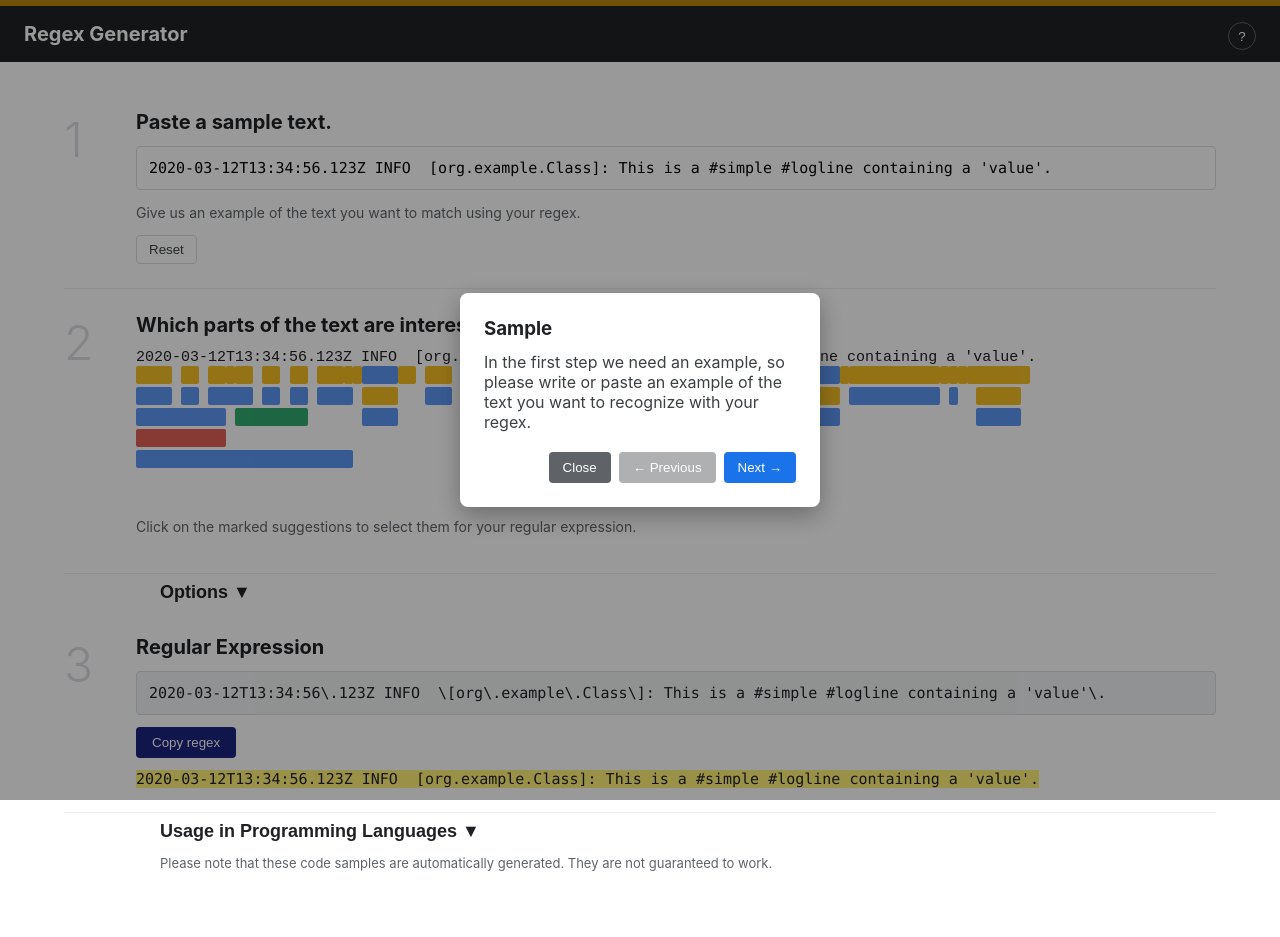
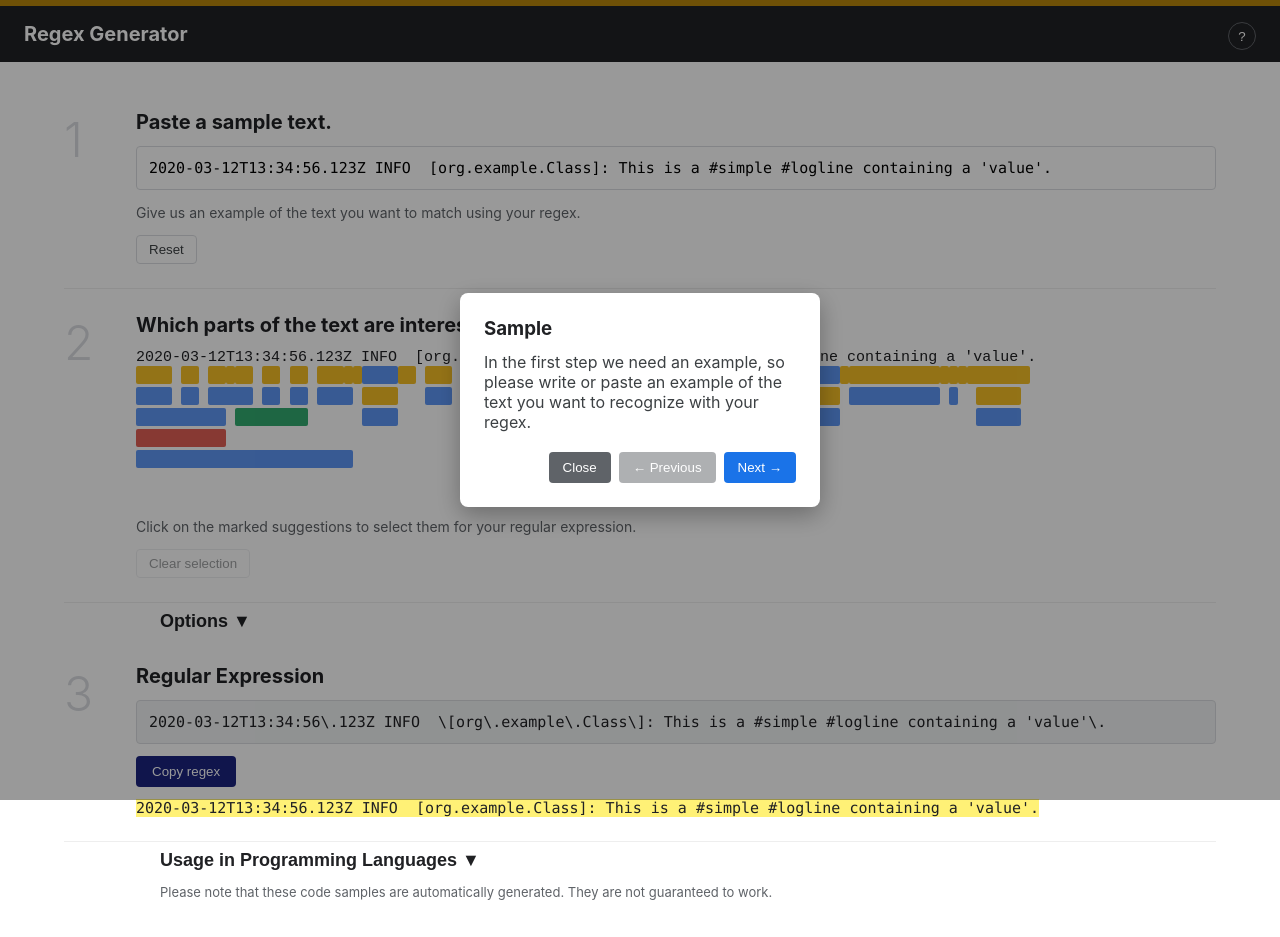
Before and after one commit to helmedeiros/regex-generator, a React app: page / in a window 1280 px wide. Before the commit the page ends 908 px from the top, so only its background shows below. Built offline with nearby package versions, Linux system fonts and the light colour scheme.

Commit message:
feat: add a clear selection button

```diff
--- a/src/app/App.tsx
+++ b/src/app/App.tsx
@@ -84,6 +84,14 @@ export class App extends React.Component<{}, AppState> {
             <p className="suggestions-hint">
               Click on the marked suggestions to select them for your regular expression.
             </p>
+            <button
+              type="button"
+              className="clear-selection"
+              disabled={this.state.selected.length === 0}
+              onClick={this.handleClearSelection}
+            >
+              Clear selection
+            </button>
           </Step>
           <div className="options-block">
             <OptionsPanel options={this.state.options} onChange={this.handleOptions} />
@@ -121,6 +129,10 @@ export class App extends React.Component<{}, AppState> {
     this.setState({ sample: defaultSample, selected: [] });
   };
 
+  private handleClearSelection = () => {
+    this.setState({ selected: [] });
+  };
+
   private handleCopy = () => {
     copyText(this.currentRegex());
   };
--- a/src/styles.css
+++ b/src/styles.css
@@ -80,13 +80,19 @@ body {
   font-size: 14px;
 }
 
-.reset-sample {
+.reset-sample,
+.clear-selection {
   padding: 6px 12px;
   background: none;
   border: 1px solid #dadce0;
   border-radius: 4px;
   color: #3c4043;
   cursor: pointer;
+}
+
+.clear-selection:disabled {
+  opacity: 0.5;
+  cursor: default;
 }
 
 .suggestions {
```
Also changed, not shown: 1 other file (tests, documents, lock files or other folders).
